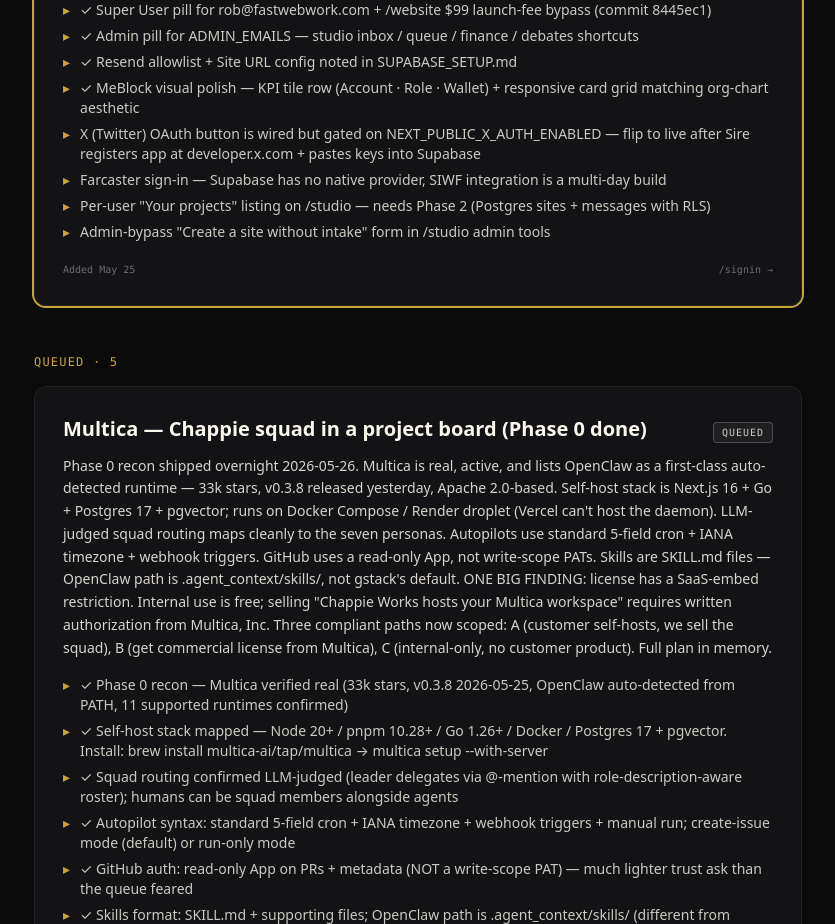
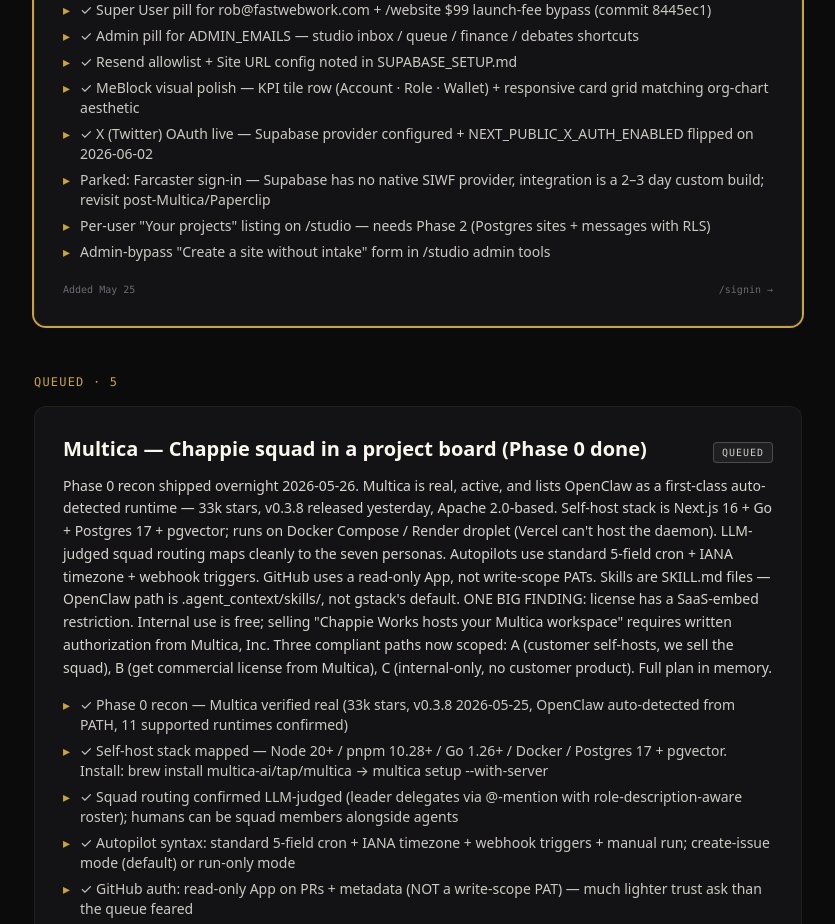
Before and after one commit to rockomatthews/chappieworks, a Next.js app: page /studio/queue in a window 1280 px wide. Shown: the part 900-1824 px from the top of the page, without its empty margins (222-1057 px from the left). Built offline with nearby package versions, Linux system fonts and the light colour scheme; no server answers; what wagmi would draw is missing.

Commit message:
chore: mark X OAuth shipped + park Farcaster in /studio/queue

```diff
--- a/app/studio/queue/page.tsx
+++ b/app/studio/queue/page.tsx
@@ -35,8 +35,8 @@
       "✓ Admin pill for ADMIN_EMAILS — studio inbox / queue / finance / debates shortcuts",
       "✓ Resend allowlist + Site URL config noted in SUPABASE_SETUP.md",
       "✓ MeBlock visual polish — KPI tile row (Account · Role · Wallet) + responsive card grid matching org-chart aesthetic",
-      "X (Twitter) OAuth button is wired but gated on NEXT_PUBLIC_X_AUTH_ENABLED — flip to live after Sire registers app at developer.x.com + pastes keys into Supabase",
-      "Farcaster sign-in — Supabase has no native provider, SIWF integration is a multi-day build",
+      "✓ X (Twitter) OAuth live — Supabase provider configured + NEXT_PUBLIC_X_AUTH_ENABLED flipped on 2026-06-02",
+      "Parked: Farcaster sign-in — Supabase has no native SIWF provider, integration is a 2–3 day custom build; revisit post-Multica/Paperclip",
       "Per-user \"Your projects\" listing on /studio — needs Phase 2 (Postgres sites + messages with RLS)",
       "Admin-bypass \"Create a site without intake\" form in /studio admin tools",
     ],
```
